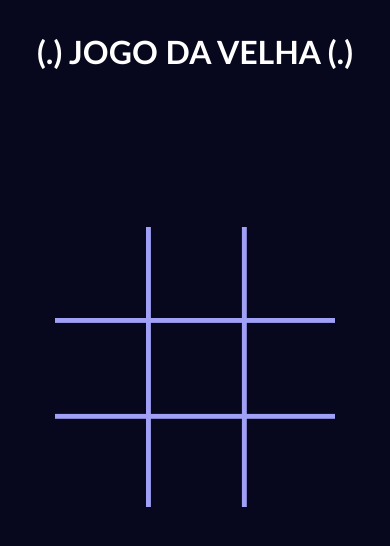
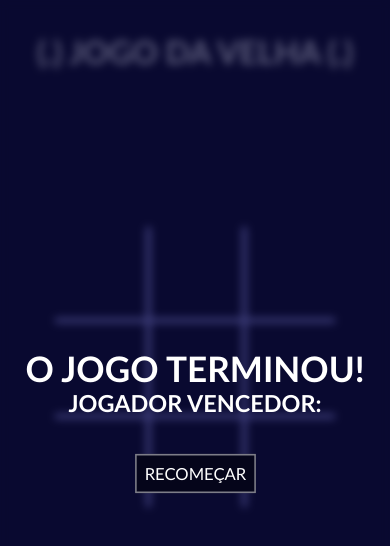
Before and after one commit to AugustoGitH/jogo-da-velha, a plain HTML site: page index.html in a window 390 px wide. Drawn offline with nearby package versions, Linux system fonts and the light colour scheme.

Commit message:
attgamevelha

```diff
--- a/style.css
+++ b/style.css
@@ -67,13 +67,19 @@ body{
     justify-content: center;
     flex-direction: column;
     align-items: center;
-    visibility: hidden;
-    opacity: 0;
+    visibility: visible;
+    opacity: 1;
     transition: 0.3s;
+    text-align: center;
 
 }
-.alertR H1:nth-child(1){
+
+
+.alertR h1:nth-child(1){
     font-size: 4rem;
+
+}.alertR h1:nth-child(2){
+    font-size: 2rem;
 }
 .vencedor{
     color: #FFFFFF;
@@ -93,3 +99,14 @@ body{
     border:2.4px solid white;
 
 }
+@media (max-width: 500px){
+    .alertR h1:nth-child(1){
+        font-size: 9vw;
+
+    }.alertR h1:nth-child(2){
+        font-size: 6vw;
+    }
+    .alertR button{
+        transform: scale(0.8);
+    }
+}
```
